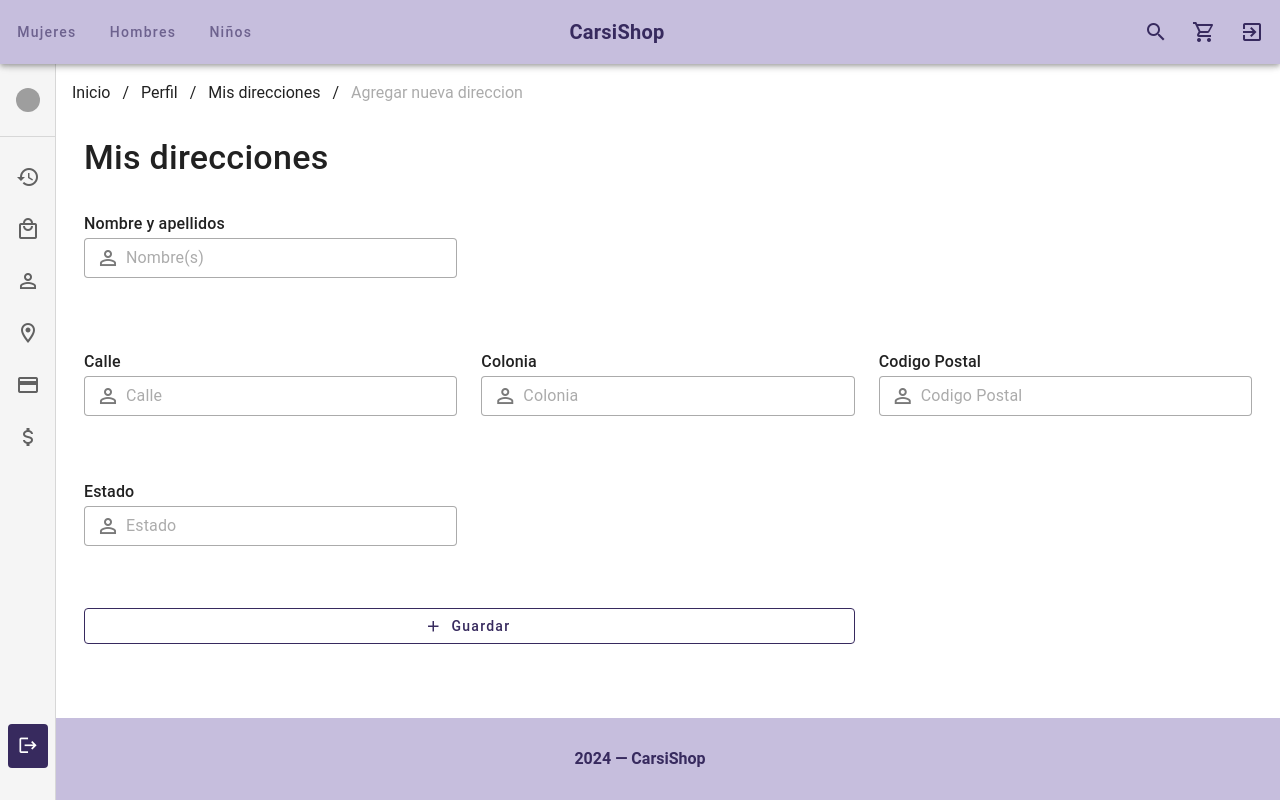
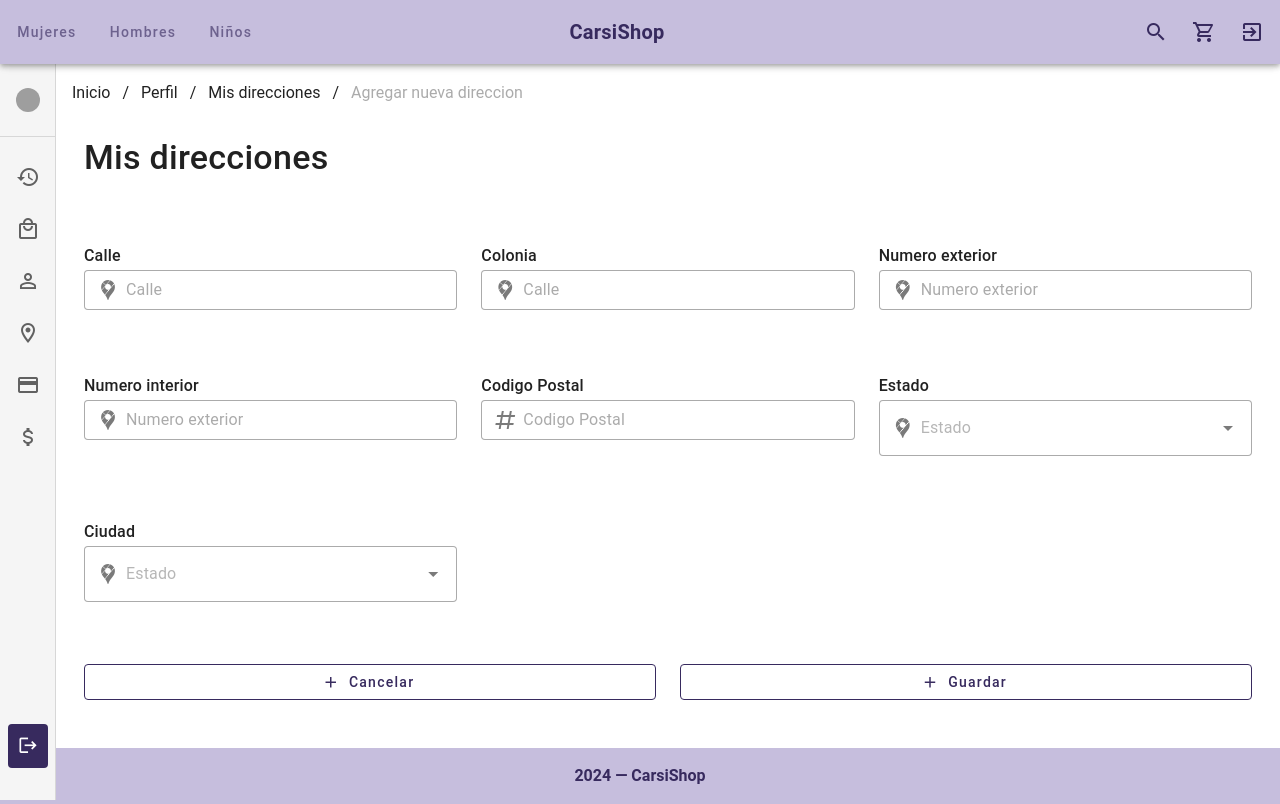
Before and after one commit to JoksanBahena/CARSISHOP-UI, a Vue app: page /profileAddAddress in a window 1280 px wide. Built offline with nearby package versions, Linux system fonts and the light colour scheme; grey boxes are pictures that could not be loaded.

Commit message:
[ADD]Primer avance de las validaciones

```diff
--- a/package.json
+++ b/package.json
@@ -8,6 +8,8 @@
   },
   "dependencies": {
     "@mdi/font": "7.0.96",
+    "@vuelidate/core": "^2.0.3",
+    "@vuelidate/validators": "^2.0.4",
     "roboto-fontface": "*",
     "vue": "^3.3.0",
     "vue-router": "^4.3.0",
--- a/src/views/profile/ProfileAccountView.vue
+++ b/src/views/profile/ProfileAccountView.vue
@@ -6,37 +6,23 @@
       <v-form>
         <v-row>
           <v-col cols="12" md="4">
-            <v-img
-              lazy-src="@/assets/imgs/men_card.webp"
-              src="@/assets/imgs/men_card.webp"
-              width="200"
-              height="200"
-              aspect-ratio="1"
-              class="-lighten-2 rounded-circle"
-              cover
-            >
+            <v-img lazy-src="@/assets/imgs/men_card.webp" src="@/assets/imgs/men_card.webp" width="200" height="200"
+              aspect-ratio="1" class="-lighten-2 rounded-circle" cover>
             </v-img>
           </v-col>
           <v-col cols="12" md="4" class="mt-auto">
             <div class="mb-4">
               <div class="text-subtitle-1 font-weight-medium">Nombre(s)</div>
-              <v-text-field
-                density="compact"
-                placeholder="Nombre(s)"
-                prepend-inner-icon="mdi-account-outline"
-                variant="outlined"
-              />
+              <v-text-field density="compact" placeholder="Nombre(s)" prepend-inner-icon="mdi-account-outline"
+                variant="outlined" :disabled="is_disabled" />
+
             </div>
           </v-col>
           <v-col cols="12" md="4" class="mt-auto">
             <div class="mb-4">
               <div class="text-subtitle-1 font-weight-medium">Apellidos</div>
-              <v-text-field
-                density="compact"
-                placeholder="Apellidos"
-                prepend-inner-icon="mdi-account-outline"
-                variant="outlined"
-              />
+              <v-text-field density="compact" placeholder="Apellidos" prepend-inner-icon="mdi-account-outline"
+                variant="outlined" :disabled="is_disabled" />
             </div>
           </v-col>
         </v-row>
@@ -47,34 +33,22 @@
               <div class="text-subtitle-1 font-weight-medium">
                 Fecha de nacimiento
               </div>
-              <v-text-field
-                density="compact"
-                placeholder="Correo electrónico"
-                prepend-inner-icon="mdi-calendar-month-outline"
-                variant="outlined"
-              />
+              <v-text-field density="compact" placeholder="Correo electrónico"
+                prepend-inner-icon="mdi-calendar-month-outline" variant="outlined" :disabled="is_disabled" />
             </div>
           </v-col>
           <v-col cols="12" md="4">
             <div class="mb-4">
               <div class="text-subtitle-1 font-weight-medium">Genero</div>
-              <v-text-field
-                density="compact"
-                placeholder="Genero"
-                prepend-inner-icon="mdi-account-outline"
-                variant="outlined"
-              />
+              <v-text-field density="compact" placeholder="Genero" prepend-inner-icon="mdi-account-outline"
+                variant="outlined" :disabled="is_disabled" />
             </div>
           </v-col>
           <v-col cols="12" md="4">
             <div class="mb-4">
               <div class="text-subtitle-1 font-weight-medium">Telefono</div>
-              <v-text-field
-                density="compact"
-                placeholder="Telefono"
-                prepend-inner-icon="mdi-phone-outline"
-                variant="outlined"
-              />
+              <v-text-field density="compact" placeholder="Telefono" prepend-inner-icon="mdi-phone-outline"
+                variant="outlined" :disabled="is_disabled" />
             </div>
           </v-col>
         </v-row>
@@ -82,51 +56,30 @@
           <v-col cols="12" md="4">
             <div class="mb-4">
               <div class="text-subtitle-1 font-weight-medium">Dirección</div>
-              <v-text-field
-                density="compact"
-                placeholder="Correo electrónico"
-                prepend-inner-icon="mdi-google-maps"
-                variant="outlined"
-              />
+              <v-text-field density="compact" placeholder="Correo electrónico" prepend-inner-icon="mdi-google-maps"
+                variant="outlined" :disabled="is_disabled" />
             </div>
           </v-col>
           <v-col cols="12" md="4">
             <div class="text-subtitle-1 font-weight-medium">Correo</div>
-            <v-text-field
-              density="compact"
-              placeholder="Correo electrónico"
-              prepend-inner-icon="mdi-email-outline"
-              variant="outlined"
-            />
+            <v-text-field density="compact" placeholder="Correo electrónico" prepend-inner-icon="mdi-email-outline"
+              variant="outlined" :disabled="is_disabled" />
           </v-col>
           <v-col cols="12" md="4">
             <div class="text-subtitle-1 font-weight-medium">Foto de perfil</div>
-            <v-file-input
-              density="compact"
-              type="file"
-              accept="image/png, image/jpeg, image/bmp"
-              variant="outlined"
-              prepend-icon="mdi-camera-outline"
-              chips
-              show-size
-              @change="onFileChange"
-            />
+            <v-file-input density="compact" type="file" accept="image/png, image/jpeg, image/bmp" variant="outlined"
+              prepend-icon="mdi-camera-outline" chips show-size @change="onFileChange" :disabled="is_disabled" />
           </v-col>
         </v-row>
         <v-row>
           <v-divider></v-divider>
 
           <v-col cols="12">
-            <v-btn
-              variant="outlined"
-              prepend-icon="mdi-pencil"
-              class="text-none"
-              :color="colors.primary_dark"
-              size="large"
-              block
-            >
-              Editar
+            <v-btn variant="outlined" prepend-icon="mdi-pencil" class="text-none" :color="colors.primary_dark"
+              size="large" block @click="is_disabled ? onEdit() : onSave()">
+              {{ is_disabled ? "Editar" : "Guardar" }}
             </v-btn>
+
           </v-col>
         </v-row>
       </v-form>
@@ -138,6 +91,8 @@
 import Colors from "@/utils/Colors.js";
 import { ref } from "vue";
 import ProfileLayout from "@/layouts/user/ProfileLayout.vue";
+import { useVuelidate } from '@vuelidate/core';
+import { required } from '@vuelidate/validators';
 
 const items = [
   {
@@ -175,4 +130,9 @@ const onFileChange = (e) => {
 
   reader.readAsDataURL(file);
 };
+
+const is_disabled = ref(true);
+
+
+
 </script>
--- a/src/views/profile/ProfileAddAddressView.vue
+++ b/src/views/profile/ProfileAddAddressView.vue
@@ -7,78 +7,88 @@
       <v-form>
         <v-row class="mt-5">
           <v-col cols="12" md="4">
-            <div class="mb-4">
-              <div class="text-subtitle-1 font-weight-medium">
-                Nombre y apellidos
-              </div>
-              <v-text-field
-                density="compact"
-                placeholder="Nombre(s)"
-                prepend-inner-icon="mdi-account-outline"
-                variant="outlined"
-              />
-            </div>
+
           </v-col>
         </v-row>
         <v-row class="mt-5">
           <v-col cols="12" md="4">
             <div class="mb-4">
               <div class="text-subtitle-1 font-weight-medium">Calle</div>
-              <v-text-field
-                density="compact"
-                placeholder="Calle"
-                prepend-inner-icon="mdi-account-outline"
-                variant="outlined"
-              />
+              <v-text-field density="compact" placeholder="Calle" prepend-inner-icon="mdi-google-maps"
+                variant="outlined" :error-messages="v$.form.street.$errors.map(e => e.$message)" required
+                @input="v$.form.street.$touch()" @blur="v$.form.street.$touch()" />
             </div>
+
           </v-col>
           <v-col cols="12" md="4">
             <div class="mb-4">
               <div class="text-subtitle-1 font-weight-medium">Colonia</div>
-              <v-text-field
-                density="compact"
-                placeholder="Colonia"
-                prepend-inner-icon="mdi-account-outline"
-                variant="outlined"
-              />
+              <v-text-field density="compact" placeholder="Calle" v-model="form.suburb"
+                prepend-inner-icon="mdi-google-maps" variant="outlined"
+                :error-messages="v$.form.suburb.$errors.map(e => e.$message)" required
+                @input="v$.form.suburb.$touch()" />
             </div>
+
           </v-col>
+          <v-col cols="12" md="4">
+            <div class="mb-4">
+              <div class="text-subtitle-1 font-weight-medium">Numero exterior</div>
+              <v-text-field density="compact" placeholder="Numero exterior" v-model="form.extnumber"
+                prepend-inner-icon="mdi-google-maps" variant="outlined"
+                :error-messages="v$.form.extnumber.$errors.map(e => e.$message)" @input="v$.form.extnumber.$touch()"
+                @blur="v$.form.extnumber.$touch()" />
+            </div>
+
+          </v-col>
+          <v-col cols="12" md="4">
+            <div class="mb-4">
+              <div class="text-subtitle-1 font-weight-medium">Numero interior</div>
+              <v-text-field density="compact" placeholder="Numero exterior" v-model="form.intnumber"
+                prepend-inner-icon="mdi-google-maps" variant="outlined"
+                :error-messages="v$.form.intnumber.$errors.map(e => e.$message)" @input="v$.form.intnumber.$touch()"
+                @blur="v$.form.intnumber.$touch()" />
+            </div>
+
+          </v-col>
+
           <v-col cols="12" md="4">
             <div class="mb-4">
               <div class="text-subtitle-1 font-weight-medium">
                 Codigo Postal
               </div>
-              <v-text-field
-                density="compact"
-                placeholder="Codigo Postal"
-                prepend-inner-icon="mdi-account-outline"
-                variant="outlined"
-              />
+              <v-text-field density="compact" placeholder="Codigo Postal" prepend-inner-icon="mdi-pound"
+                variant="outlined" v-model="form.cp" type="number"
+                :error-messages="v$.form.cp.$errors.map(e => e.$message)" required @input="v$.form.cp.$touch()"
+                @blur="v$.form.cp.$touch()" />
             </div>
           </v-col>
           <v-col cols="12" md="4">
             <div class="mb-4">
               <div class="text-subtitle-1 font-weight-medium">Estado</div>
-              <v-text-field
-                density="compact"
-                placeholder="Estado"
-                prepend-inner-icon="mdi-account-outline"
-                variant="outlined"
-              />
+
+              <v-select clearable placeholder="Estado" :items="states" dense variant="outlined" v-model="form.state"
+                prepend-inner-icon="mdi-google-maps" :error-messages="v$.form.state.$errors.map(e => e.$message)"
+                required @input="v$.form.state.$touch()" @blur="v$.form.state.$touch()"></v-select>
+            </div>
+          </v-col>
+          <v-col cols="12" md="4">
+            <div class="mb-4">
+              <div class="text-subtitle-1 font-weight-medium">Ciudad</div>
+
+              <v-select clearable placeholder="Estado" :items="towns" dense variant="outlined" v-model="form.town"
+                prepend-inner-icon="mdi-google-maps" :error-messages="v$.form.town.$errors.map(e => e.$message)"
+                required @input="v$.form.town.$touch()" @blur="v$.form.town.$touch()"></v-select>
             </div>
           </v-col>
         </v-row>
         <v-row>
-          <v-col cols="8">
-            <v-btn
-              variant="outlined"
-              class="mb-8 text-none"
-              :color="colors.primary_dark"
-              block
-              href="/profileAddAddress"
-              prepend-icon="mdi-plus"
-              >Guardar</v-btn
-            >
+          <v-col cols="6">
+            <v-btn variant="outlined" class=" text-none" :color="colors.primary_dark" block prepend-icon="mdi-plus"
+              @click="clear">Cancelar</v-btn>
+          </v-col>
+          <v-col cols="6">
+            <v-btn variant="outlined" class="mb-8 text-none" :color="colors.primary_dark" block prepend-icon="mdi-plus"
+              @click="v$.$validate">Guardar</v-btn>
           </v-col>
         </v-row>
       </v-form>
@@ -89,6 +99,82 @@
 <script setup>
 import Colors from "@/utils/Colors.js";
 import ProfileLayout from "@/layouts/user/ProfileLayout.vue";
+import { ref, } from 'vue';
+import { reactive } from "vue";
+import { useVuelidate } from '@vuelidate/core'
+import { required, minLength, maxLength } from '@vuelidate/validators'
+
+const user = "Crristofer Soto ventura"
+const form = ref({
+  user: user,
+  street: '',
+  town: null,
+  suburb: '',
+  extnumber: '',
+  intnumber: '',
+  cp: '',
+  state: null
+})
+const state = reactive({
+  ...form
+})
+const states = [
+
+  "Morelos",
+
+];
+
+const towns = [
+
+  "Cuernavaca",
+
+
+]
+
+const rules = {
+  form: {
+    street: {
+      required,
+      minLength: minLength(8),
+      maxLength: maxLength(100)
+    },
+    suburb: {
+      required,
+      minLength: minLength(8),
+      maxLength: maxLength(100)
+    },
+    extnumber: {
+
+      minLength: minLength(1),
+      maxLength: maxLength(10)
+    },
+    intnumber: {
+
+      minLength: minLength(1),
+      maxLength: maxLength(10)
+    },
+    cp: {
+      required,
+      minLength: minLength(5),
+      maxLength: maxLength(5)
+    },
+    state: {
+      required
+    },
+    town: {
+      required
+    }
+  }
+};
+const v$ = useVuelidate(rules, state)
+
+function clear() {
+  v$.value.$reset()
+
+  for (const [key, value] of Object.entries(form.value)) {
+    state[key] = value
+  }
+}
 
 const colors = {
   primary: Colors.cs_primary,
```
Also changed, not shown: 1 other file (tests, documents, lock files or other folders).
